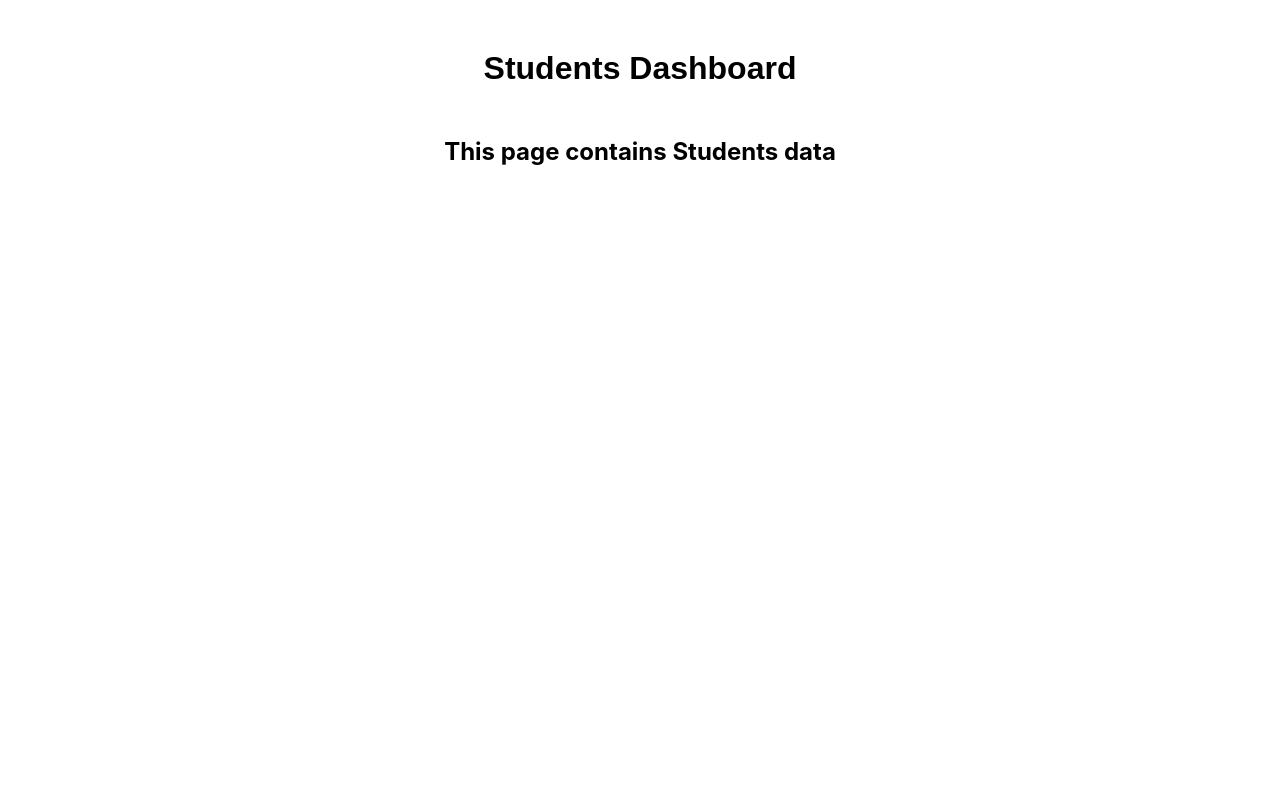
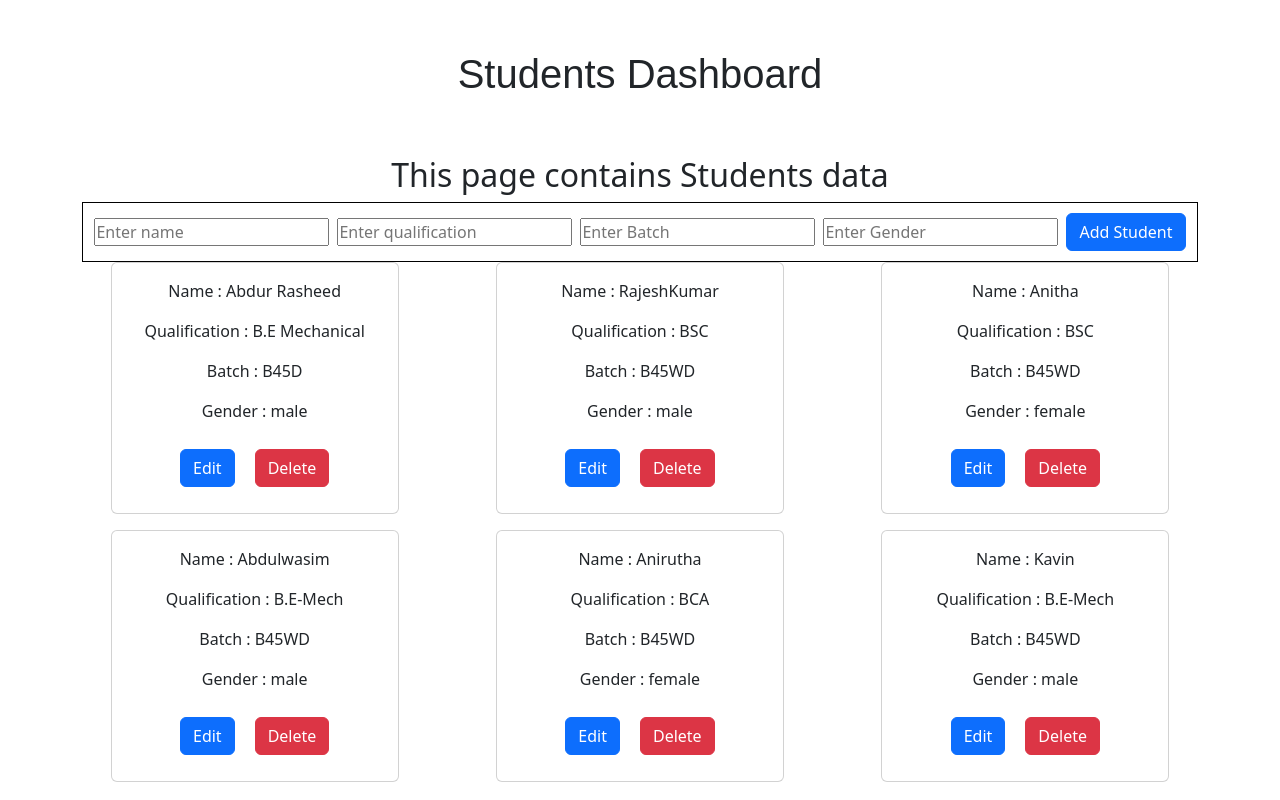
Before and after one commit to rasheed119/Student_dashboard, a React (Create React App) app: page / in a window 1280 px wide. Built offline with nearby package versions, Linux system fonts and the light colour scheme.

Commit message:
1 coomit

```diff
--- a/package.json
+++ b/package.json
@@ -6,7 +6,9 @@
     "@testing-library/jest-dom": "^5.16.5",
     "@testing-library/react": "^13.4.0",
     "@testing-library/user-event": "^13.5.0",
+    "bootstrap": "^5.2.3",
     "react": "^18.2.0",
+    "react-bootstrap": "^2.7.4",
     "react-dom": "^18.2.0",
     "react-scripts": "5.0.1",
     "web-vitals": "^2.1.4"
--- a/src/App.css
+++ b/src/App.css
@@ -20,3 +20,19 @@
   text-align: center;
   height: 75%;
 }
+.container .row{
+  gap: 1rem;
+  justify-content: space-around;
+}
+.card button{
+  margin: 10px;
+}
+.addstudents{
+  display: flex;
+  align-items: center;
+  justify-content: center;
+  flex-wrap: wrap;
+  border: 1px solid black;
+  padding: 10px;
+  gap: 0.5rem;
+}
--- /dev/null
+++ b/src/Component/Addstudents.js
@@ -0,0 +1,58 @@
+import React from "react";
+import { useState } from "react";
+import Button from 'react-bootstrap/Button';
+import 'bootstrap/dist/css/bootstrap.min.css';
+
+function Addstudents({student,setstudent}){
+  const [name,setname] = useState("");
+  const [qualification,setqualification] = useState("");
+  const [gender,setgender] = useState("");
+  const [batch,setbatch] = useState("");
+
+  function add_data(){
+    const new_data = {
+      name,
+      batch,
+      qualification,
+      gender
+    };
+    setstudent([...student,new_data]);
+    setname("");
+    setbatch("")
+    setgender("");
+    setqualification("");
+  }
+
+  return(
+    <div className="addstudents">
+      <input
+      type="text"
+      placeholder="Enter name"
+      value={name}
+      onChange={(e)=>setname(e.target.value)}
+      />
+      <input
+      type="text"
+      placeholder="Enter qualification"
+      value={qualification}
+      onChange={(e)=>setqualification(e.target.value)}
+      />
+      <input
+      type="text"
+      placeholder="Enter Batch"
+      value={batch}
+      onChange={(e)=>setbatch(e.target.value)}
+      />
+      <input
+      type="text"
+      placeholder="Enter Gender"
+      value={gender}
+      onChange={(e)=>setgender(e.target.value)}
+      />
+      <Button variant="primary"
+      onClick={add_data}
+      >Add Student</Button>
+    </div>
+  );
+}
+export default Addstudents;
--- a/src/Component/Students.js
+++ b/src/Component/Students.js
@@ -1,16 +1,61 @@
 import React from "react"
 import Base from "../Base/Base";
 import data from "../Data/Data";
-import { useState } from "react"
+import Addstudents from "./Addstudents"
+import { useState } from "react";
+import 'bootstrap/dist/css/bootstrap.min.css';
+import Card from 'react-bootstrap/Card';
+import Button from 'react-bootstrap/Button';
 
 export default function Students(){
-  const [students , setstudents] = useState(data);
-  console.log(students);
+  const [student , setstudent] = useState(data);
+
+  const deletestudent = (studidx)=>{
+    const remainingstudent = student.filter((stdobj,idx)=> idx !== studidx);
+    setstudent(remainingstudent);
+  }
+
   return(
     <Base
     Title = {"Students Dashboard"}
     Description = {"This page contains Students data"}
     >
+
+      <div className="container">
+        <div>
+          <Addstudents
+          student = {student}
+          setstudent = {setstudent}
+          />
+        </div>
+        <div className="row">
+
+        {student.map((stud,idx)=>(
+        <Card style={{ width: '18rem' }} key={idx}>
+      <Card.Body>
+        <Card.Text>
+          Name : {stud.name}
+        </Card.Text>
+        <Card.Text>
+          Qualification : {stud.qualification}
+        </Card.Text>
+        <Card.Text>
+          Batch : {stud.batch}
+        </Card.Text>
+        <Card.Text>
+          Gender : {stud.gender}
+        </Card.Text>
+        <div>
+        <Button variant="primary">Edit</Button>
+        <Button variant="danger"
+        onClick = {()=>deletestudent(idx)}
+        >Delete</Button>
+        </div>
+      </Card.Body>
+    </Card>
+    ))}
+        </div>
+      </div>
     </Base>
   )
 }
```
Also changed, not shown: 1 other file (tests, documents, lock files or other folders).
